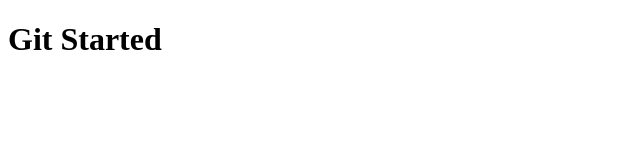
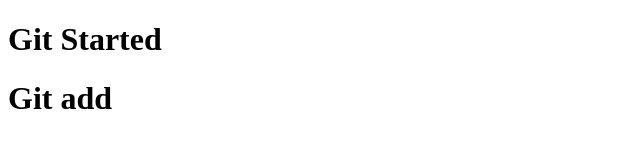
Before and after one commit to Elionaijjsantos/Myproject, a plain HTML site: page index.html in a window 1280 px wide. Shown: the whole page, without its empty margins (0-640 px from the left). Drawn offline with Linux system fonts and the light colour scheme.

Commit message:
add contato, produto e mod index

```diff
--- a/index.html
+++ b/index.html
@@ -6,5 +6,6 @@
 </head>
 <body>
 <h1>Git Started</h1>
+<h1>Git add</h1>
 </body>
 </html>
```
Also changed, not shown: contato.html (added), produtos.html (added).
